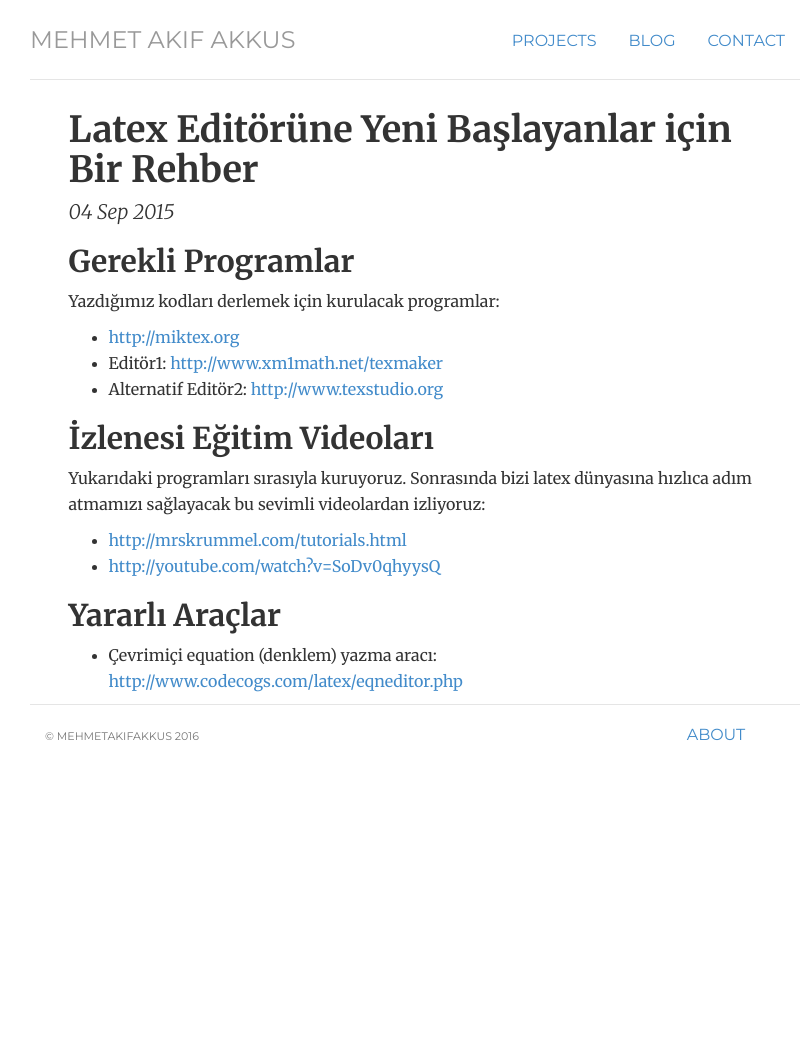
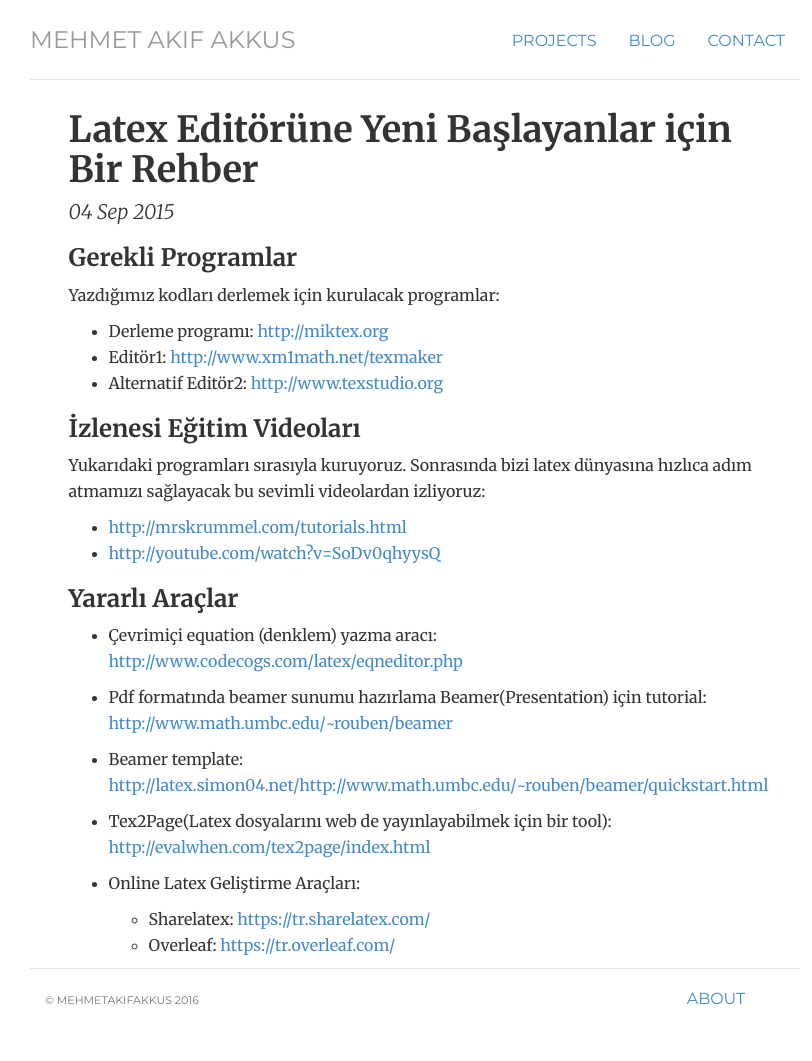
Before and after one commit to mehmetakifakkus/mehmetakifakkus.github.io, a Jekyll site: the page built from _posts/2015-09-04-latex-editorune-yeni-baslayan-rehberi.md, in a window 1280 px wide. Shown: the whole page, without its empty margins (225-1037 px from the left). Built offline with Jekyll 4.4.1, drawn with Linux system fonts in a browser that asks for light colours; before the commit the page ends 900 px from its top, so only the background shows below that.

Commit message:
Update 2015-09-04-latex-editorune-yeni-baslayan-rehberi.md

```diff
--- a/_posts/2015-09-04-latex-editorune-yeni-baslayan-rehberi.md
+++ b/_posts/2015-09-04-latex-editorune-yeni-baslayan-rehberi.md
@@ -4,19 +4,29 @@ title: "Latex Editörüne Yeni Başlayanlar için Bir Rehber"
 date: 2015-09-04
 ---
 
-## Gerekli Programlar
+### Gerekli Programlar
 
 Yazdığımız kodları derlemek için kurulacak programlar:
-- [http://miktex.org](http://miktex.org)
+- Derleme programı: [http://miktex.org](http://miktex.org)
 - Editör1: [http://www.xm1math.net/texmaker](http://www.xm1math.net/texmaker)
 - Alternatif Editör2: [http://www.texstudio.org](http://www.texstudio.org)
 
-## İzlenesi Eğitim Videoları
+### İzlenesi Eğitim Videoları
 
 Yukarıdaki programları sırasıyla kuruyoruz. Sonrasında bizi latex dünyasına hızlıca adım atmamızı sağlayacak bu sevimli videolardan izliyoruz:
 - [http://mrskrummel.com/tutorials.html](http://mrskrummel.com/tutorials.html)
 - [http://youtube.com/watch?v=SoDv0qhyysQ](http://youtube.com/watch?v=SoDv0qhyysQ)
 
-## Yararlı Araçlar
+### Yararlı Araçlar
 
 - Çevrimiçi equation (denklem) yazma aracı: [http://www.codecogs.com/latex/eqneditor.php](http://www.codecogs.com/latex/eqneditor.php)
+
+- Pdf formatında beamer sunumu hazırlama Beamer(Presentation) için tutorial: [http://www.math.umbc.edu/~rouben/beamer](http://www.math.umbc.edu/~rouben/beamer)
+
+- Beamer template: [http://latex.simon04.net/http://www.math.umbc.edu/~rouben/beamer/quickstart.html](http://latex.simon04.net/http://www.math.umbc.edu/~rouben/beamer/quickstart.html)
+
+- Tex2Page(Latex dosyalarını web de yayınlayabilmek için bir tool): [http://evalwhen.com/tex2page/index.html](http://evalwhen.com/tex2page/index.html)
+
+- Online Latex Geliştirme Araçları:
+  - Sharelatex: [https://tr.sharelatex.com/](https://tr.sharelatex.com/)
+  - Overleaf: [https://tr.overleaf.com/](https://tr.overleaf.com/)
```
